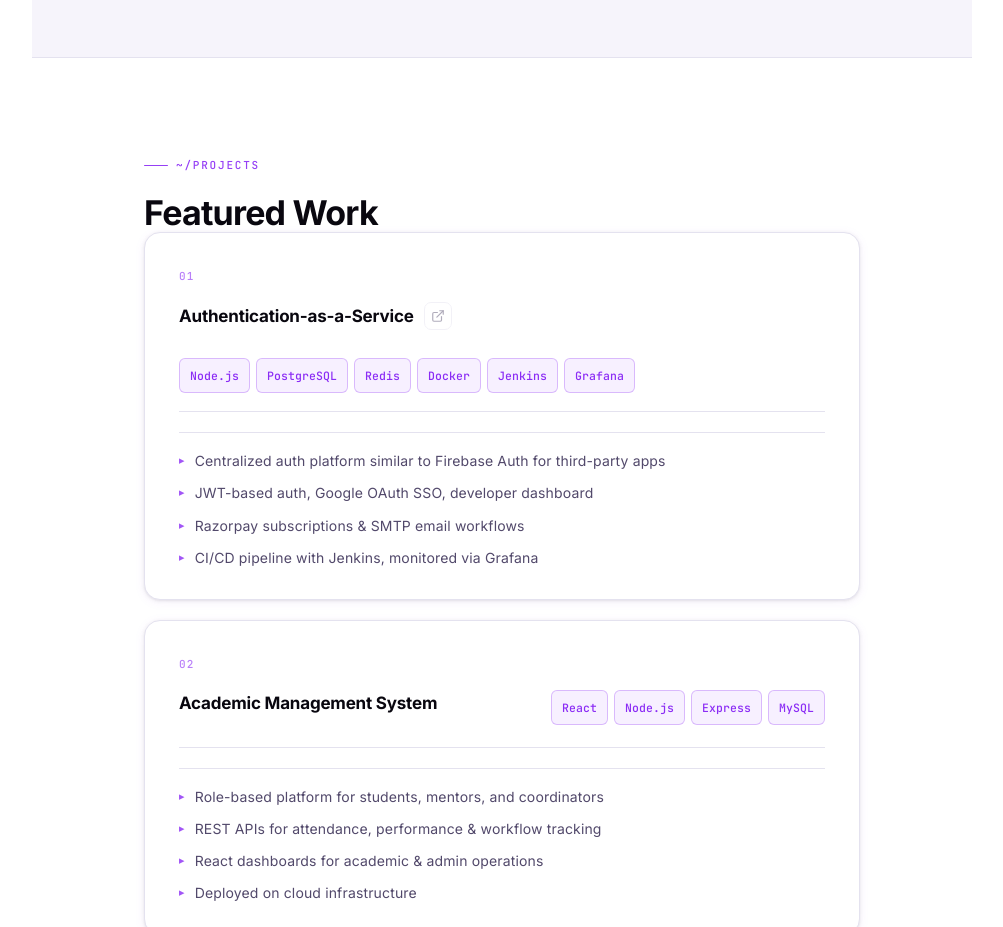
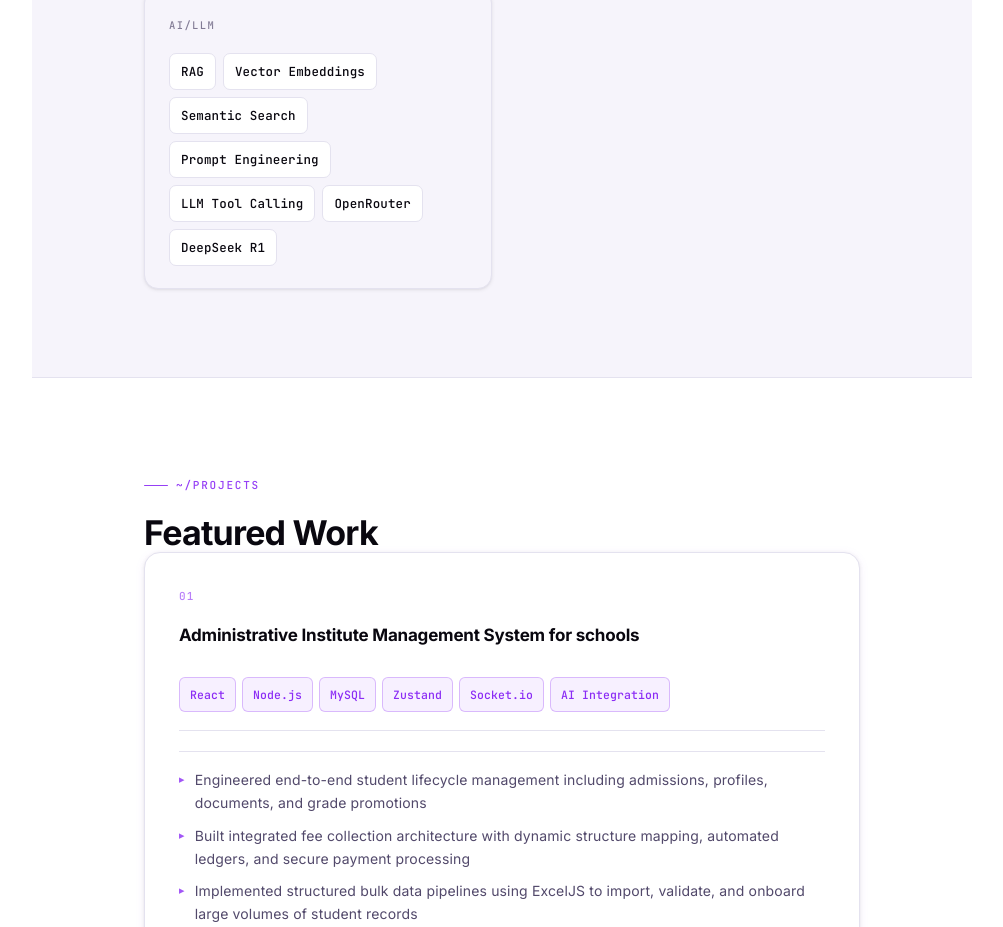
Before and after one commit to mspk5196/Portfolio-mspk5196, a React (Vite) app in the folder portfolio/: page / in a window 1280 px wide. Shown: the part 1873-2800 px from the top of the page, without its empty margins (138-1141 px from the left). Built offline with nearby package versions, Linux system fonts and the light colour scheme.

Commit message:
feat: initialize portfolio App component with skills and projects sections

```diff
--- a/portfolio/src/App.jsx
+++ b/portfolio/src/App.jsx
@@ -8,10 +8,22 @@ const skills = {
   "Backend": ["Node.js", "Express.js", "REST APIs", "JWT", "OAuth"],
   "Databases & Caching": ["PostgreSQL", "MySQL", "Firebase", "Redis"],
   "DevOps & Cloud": ["Docker", "Linux", "Nginx", "Cloudflare Tunnel", "Jenkins", "Grafana"],
-  "Integrations": ["Razorpay", "SMTP Email"],
+  "Integrations": ["Razorpay", "SMTP Email", ""],
+  "AI/LLM" : ["RAG", "Vector Embeddings", "Semantic Search","Prompt Engineering","LLM Tool Calling","OpenRouter","DeepSeek R1",]
 }
 
 const projects = [
+  {
+    title: "Administrative Institute Management System for schools",
+    link: null,
+    tags: ["React", "Node.js", "MySQL", "Zustand", "Socket.io", "AI Integration"],
+    bullets: [
+      "Engineered end-to-end student lifecycle management including admissions, profiles, documents, and grade promotions",
+      "Built integrated fee collection architecture with dynamic structure mapping, automated ledgers, and secure payment processing",
+      "Implemented structured bulk data pipelines using ExcelJS to import, validate, and onboard large volumes of student records",
+      "AI-powered ERP Assistant using Retrieval-Augmented Generation (RAG), dynamic SQL generation, semantic search, and tool-calling for database queries, knowledge retrieval, and backend code understanding.",
+    ],
+  },
   {
     title: "Authentication-as-a-Service",
     link: "https://authservices.mspkapps.in/",
@@ -26,12 +38,13 @@ const projects = [
   {
     title: "Academic Management System",
     link: null,
-    tags: ["React", "Node.js", "Express", "MySQL"],
+    tags: ["React Native", "Node.js", "Express", "MySQL", "Socket.io", "In-Built chat"],
     bullets: [
       "Role-based platform for students, mentors, and coordinators",
       "REST APIs for attendance, performance & workflow tracking",
       "React dashboards for academic & admin operations",
       "Deployed on cloud infrastructure",
+      "In-Built chat for students, mentors, coordinators and admin",
     ],
   },
   {
```
